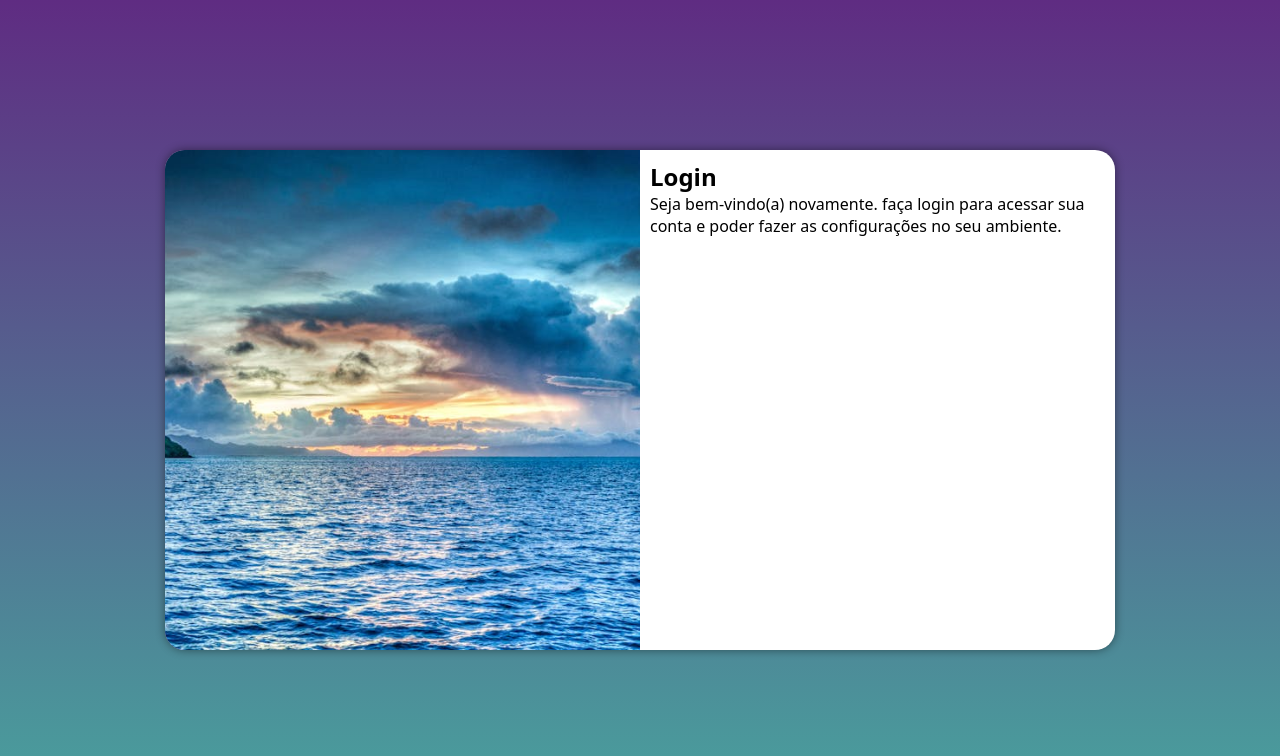
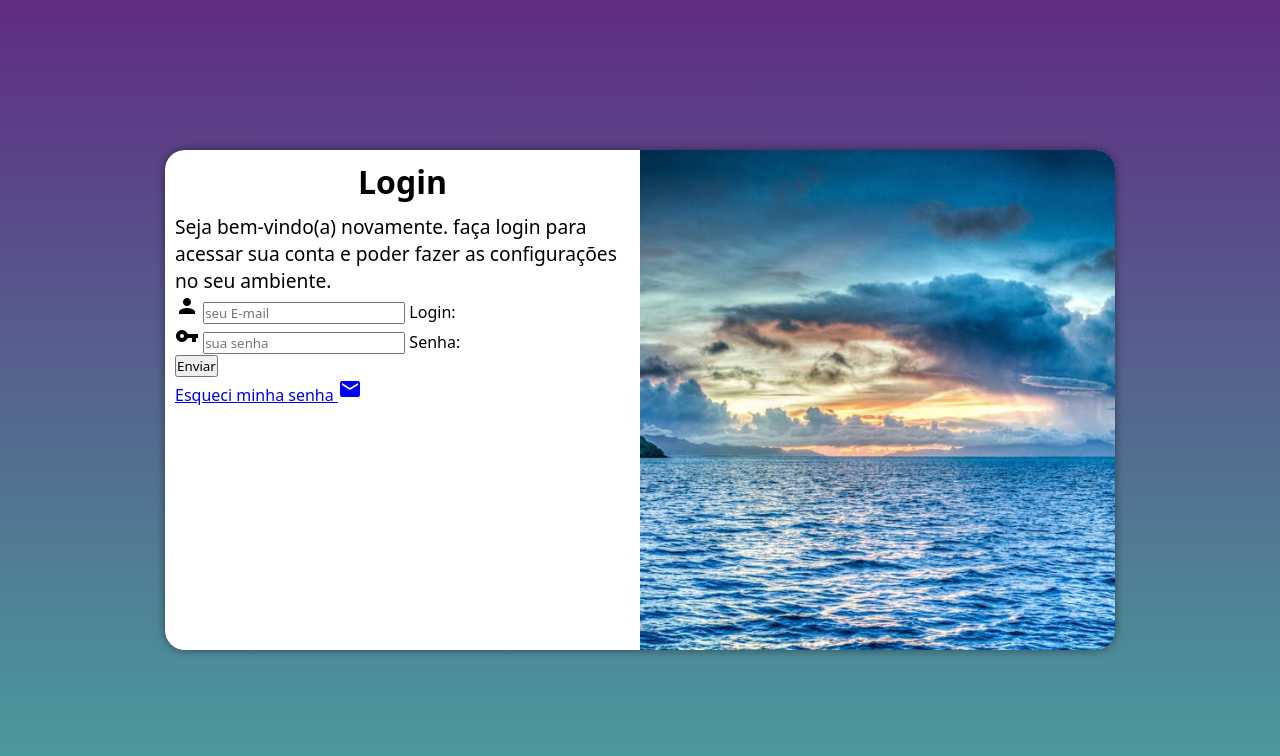
Before and after one commit to landon-2003/projeto-login, a plain HTML site: page index.html in a window 1280 px wide. Drawn offline with Linux system fonts and the light colour scheme.

Commit message:
add form

```diff
--- a/estilos/media-query.css
+++ b/estilos/media-query.css
@@ -39,13 +39,21 @@ Grandes Telas:min 1200px
     }
 
     section#login > div#imagem{
-        float: left;
+        float: right;
         width: 50%;
         height: 100%;
     }
 
     section#login > div#formulario{
-        float: right;
+        float: left;
         width: 50%;
     }
+
+    div#formulario > h1{
+        font-size: 2em;
+    }
+
+    div#formulario > p{
+        font-size: 1.2em;
+    }
 }
--- a/estilos/style.css
+++ b/estilos/style.css
@@ -57,5 +57,13 @@ section#login > div#imagem{
 section#login > div#formulario{
     display: block;
     padding: 10px;
+}
 
+div#formulario > h1{
+    text-align: center;
+    margin-bottom: 10px;
 }
+
+div#formulario > p{
+    font-size: 0.8em;
+}
--- a/index.html
+++ b/index.html
@@ -5,6 +5,7 @@
     <meta name="viewport" content="width=device-width, initial-scale=1.0">
     <link rel="stylesheet" href="estilos/style.css">
     <link rel="stylesheet" href="estilos/media-query.css">
+    <link href="https://fonts.googleapis.com/icon?family=Material+Icons" rel="stylesheet">
     <title>Login</title>
 </head>
 <body>
@@ -16,8 +17,20 @@
             <div id="formulario">
                 <h1>Login</h1>
                 <p>Seja bem-vindo(a) novamente. faça login para acessar sua conta e poder fazer as configurações no seu ambiente.</p>
-                <form action="login.php" method="post">
-
+                <form action="login.php" method="post" autocomplete="on">
+                    <div class="campo">
+                        <span class="material-icons">person</span>
+                        <input type="email" name="login" id="ilogin" placeholder="seu E-mail" required autocomplete="email" maxlength="50">
+                        <label for="ilogin">Login:</label>
+                    </div>
+                    <div class="senha">
+                        <span class="material-icons">vpn_key</span>
+                        <input type="password" name="senha" id="isenha" placeholder="sua senha" required autocomplete="current-password" minlength="8" maxlength="16">
+                        <label for="isenha">Senha:</label>
+                    </div>
+                    <input type="submit" value="Enviar">
+                    <br>
+                    <a href="esqueci.html">Esqueci minha senha <span class="material-icons">mail</span></a>
                 </form>
             </div>
         </section>
```
